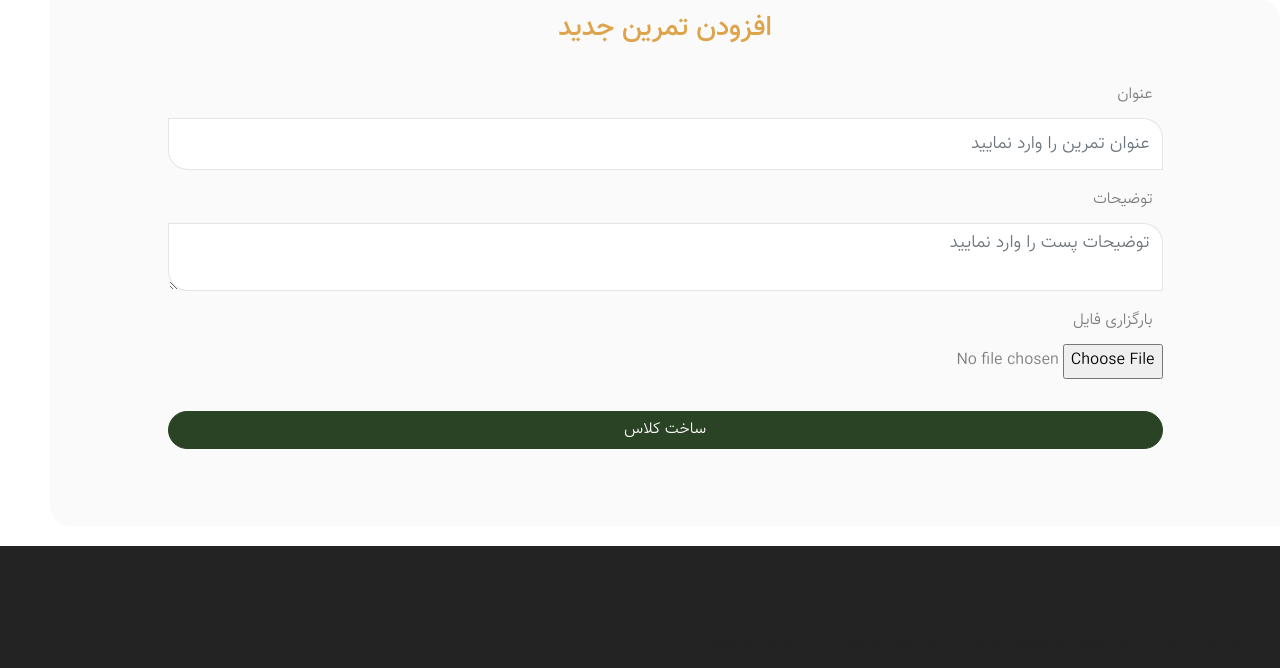
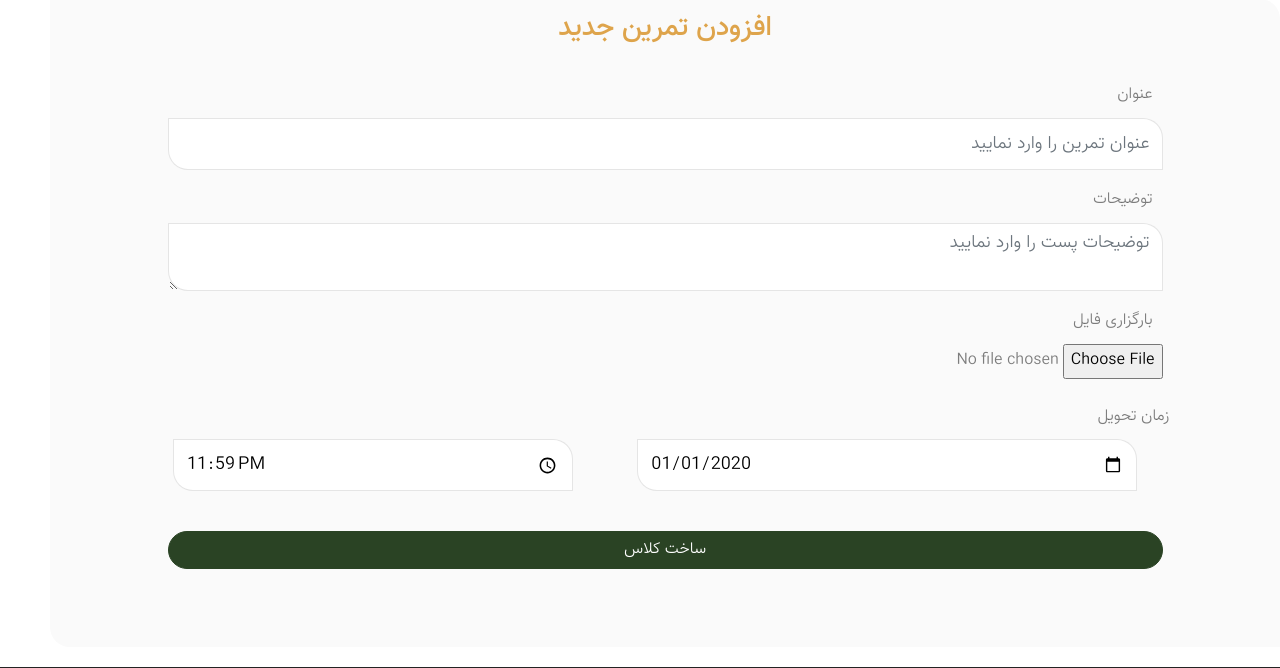
Before and after one commit to TheMn/internet-engineering-project, a Django app: page /add_homework/ in a window 1280 px wide. Shown: the part 194-862 px from the top of the page. Run offline with Django 3.2, Linux system fonts and the light colour scheme; some libraries are stand-ins or nearby versions; some web fonts are replaced.

Commit message:
add homework added

```diff
--- a/helli5/templates/add_homework.html
+++ b/helli5/templates/add_homework.html
@@ -38,15 +38,15 @@
             </div>
         </div>
 
-
-        <!--        <div class="row mt-2 pt-2 justify-content-center">-->
-        <!--            <div class="col-md-10 mx-5 ">-->
-        <!--                <label class="row" style="margin-right: 1%" for="description">توضیحات</label>-->
-        <!--                <textarea style="border-bottom-left-radius: 20px; border-top-right-radius: 20px" class="form-control" style="min-height: 150px"-->
-        <!--                          placeholder="توضیحات پست را وارد نمایید" required></textarea>-->
-        <!--            </div>-->
-        <!--        </div>-->
-
+        <div class="form-group row" style="margin-top: 2%">
+            <label class="row" style="margin-right: 9%" for="image">زمان تحویل</label>
+            <div class="col-md-12 mx-5">
+                <input style="display:inline;margin-left: 5%; border-top-right-radius: 20px; border-bottom-left-radius: 20px"
+                       class="col-md-5 form-control" type="date" value="2020-01-01" id="-date-input">
+                <input style="display:inline; margin-left: 13%; border-top-right-radius: 20px; border-bottom-left-radius: 20px"
+                       class="col-md-4 form-control" type="time" value="23:59" id="-time-input">
+            </div>
+        </div>
 
         <div class="row my-2 pt-4 justify-content-center">
             <div class="col-md-10 mx-5" style="margin-bottom: 5%">
@@ -57,7 +57,6 @@
 
 </form>
 {% endblock %}
+{% block extra_js %}
 
-{% block extra_js %}
-<!--<script src="./countdown.js"></script>-->
 {% endblock %}
```
